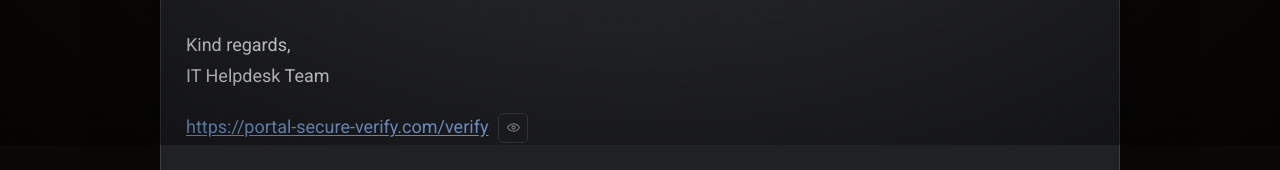
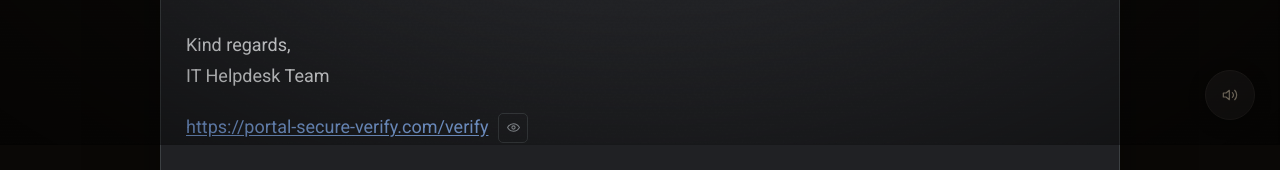
Before and after one commit to MoeJaafar/cybernet-awareness, a Next.js app: page /scenario/phishing-it-helpdesk in a window 1280 px wide. Shown: the part 655-825 px from the top of the page. Built offline with nearby package versions, Linux system fonts and the light colour scheme.

Commit message:
fix bg music autoplay bug, add volume controls for music and narrator

```diff
--- a/src/app/layout.tsx
+++ b/src/app/layout.tsx
@@ -1,7 +1,9 @@
 import type { Metadata } from "next";
 import { Instrument_Serif, Newsreader, JetBrains_Mono, Roboto } from "next/font/google";
 import "./globals.css";
+import { AudioSettingsProvider } from "@/lib/audio-settings";
 import { BgMusic } from "@/components/BgMusic";
+import { VolumeControl } from "@/components/VolumeControl";
 
 /*
  * Typography — deliberately away from the generic Inter / Space-Grotesk
@@ -63,13 +65,16 @@ export default function RootLayout({
             className={`${instrumentSerif.variable} ${newsreader.variable} ${jetbrainsMono.variable} ${roboto.variable}`}
         >
             <body className="min-h-screen">
-                {/* Atmosphere stack — order matters (scanlines below vignette below grain). */}
-                <div aria-hidden className="atmos-scanlines" />
-                <div aria-hidden className="atmos-vignette" />
-                <div aria-hidden className="atmos-grain" />
+                <AudioSettingsProvider>
+                    {/* Atmosphere stack — order matters (scanlines below vignette below grain). */}
+                    <div aria-hidden className="atmos-scanlines" />
+                    <div aria-hidden className="atmos-vignette" />
+                    <div aria-hidden className="atmos-grain" />
 
-                <BgMusic src="/audio/bg-music.mp3" volume={0.10} />
-                {children}
+                    <BgMusic src="/audio/bg-music.mp3" />
+                    <VolumeControl />
+                    {children}
+                </AudioSettingsProvider>
             </body>
         </html>
     );
--- a/src/components/BgMusic.tsx
+++ b/src/components/BgMusic.tsx
@@ -1,45 +1,45 @@
 "use client";
 
-import { useEffect, useRef } from "react";
+import { useEffect } from "react";
+import { useAudioSettings } from "@/lib/audio-settings";
 
 let _bgAudio: HTMLAudioElement | null = null;
 let _bgStarted = false;
 
-/**
- * Start the background music. Safe to call from any component — only
- * the first call does anything. Exposed as a module-level function so
- * BootSequence (or any future component) can trigger it directly
- * inside a click handler, guaranteeing the browser treats it as a
- * user-gesture-initiated playback.
- */
-export function startBgMusic(src: string, volume: number) {
+function tryPlay(src: string, volume: number) {
     if (_bgStarted) return;
-    _bgStarted = true;
     const audio = new Audio(src);
     audio.loop = true;
     audio.volume = volume;
-    audio.play().catch(() => {});
-    _bgAudio = audio;
+    audio
+        .play()
+        .then(() => {
+            _bgStarted = true;
+            _bgAudio = audio;
+        })
+        .catch(() => {
+            // Autoplay blocked — leave _bgStarted false so fallback
+            // listeners can retry on the next user gesture.
+        });
 }
 
-/**
- * Global background music. Renders nothing visible. Also listens for
- * any click/keypress as a fallback trigger in case the component that
- * should call startBgMusic() doesn't.
- */
-export function BgMusic({ src, volume = 0.10 }: { src: string; volume?: number }) {
-    const srcRef = useRef(src);
-    const volRef = useRef(volume);
-    srcRef.current = src;
-    volRef.current = volume;
+export function startBgMusic(src: string, volume: number) {
+    tryPlay(src, volume);
+}
 
+export function BgMusic({ src }: { src: string }) {
+    const { musicVolume } = useAudioSettings();
+
+    // Keep the running audio element's volume in sync with the slider.
     useEffect(() => {
-        // Attempt autoplay immediately — works on repeat visits where
-        // the browser's Media Engagement Index remembers this origin.
-        // First visit: silently rejected, fallback listeners below.
-        startBgMusic(srcRef.current, volRef.current);
+        if (_bgAudio) _bgAudio.volume = musicVolume;
+    }, [musicVolume]);
 
-        const fallback = () => startBgMusic(srcRef.current, volRef.current);
+    // Attempt autoplay on mount + fallback on first gesture.
+    useEffect(() => {
+        tryPlay(src, musicVolume);
+
+        const fallback = () => tryPlay(src, musicVolume);
         document.addEventListener("click", fallback);
         document.addEventListener("keydown", fallback);
 
@@ -50,7 +50,8 @@ export function BgMusic({ src, volume = 0.10 }: { src: string; volume?: number }
             _bgAudio = null;
             _bgStarted = false;
         };
-    }, []);
+        // eslint-disable-next-line react-hooks/exhaustive-deps
+    }, [src]);
 
     return null;
 }
--- a/src/components/BootSequence.tsx
+++ b/src/components/BootSequence.tsx
@@ -3,6 +3,7 @@
 import { useEffect, useState } from "react";
 import { AnimatePresence, motion } from "motion/react";
 import { startBgMusic } from "./BgMusic";
+import { getNarratorVolume, getMusicVolume } from "@/lib/audio-settings";
 
 /**
  * Opening story beat. Types out one line of prose at a time, fades
@@ -43,6 +44,7 @@ export function BootSequence({ onDone }: { onDone: () => void }) {
         if (lineIndex >= SCRIPT.length) return;
         const n = String(lineIndex + 1).padStart(2, "0");
         const audio = new Audio(`/audio/boot/${n}.mp3`);
+        audio.volume = getNarratorVolume();
         audio.play().catch(() => {});
         return () => {
             audio.pause();
@@ -98,7 +100,7 @@ export function BootSequence({ onDone }: { onDone: () => void }) {
             <button
                 type="button"
                 onClick={() => {
-                    startBgMusic("/audio/bg-music.mp3", 0.10);
+                    startBgMusic("/audio/bg-music.mp3", getMusicVolume());
                     setArmed(true);
                 }}
                 className="min-h-screen w-full flex flex-col items-center justify-center px-6 relative cursor-pointer group text-center"
--- a/src/components/PhoneCall.tsx
+++ b/src/components/PhoneCall.tsx
@@ -2,6 +2,7 @@
 
 import { useEffect, useState } from "react";
 import { motion, AnimatePresence } from "motion/react";
+import { getNarratorVolume } from "@/lib/audio-settings";
 
 /**
  * Phone-call mock. The phone screen is just a visual — caller info,
@@ -50,7 +51,7 @@ export function PhoneCall({
         if (phase !== "ringing") return;
         const audio = new Audio("/audio/iphone_ringtone_origin.mp3");
         audio.loop = true;
-        audio.volume = 0.7;
+        audio.volume = getNarratorVolume() * 0.7;
         audio.play().catch(() => {});
         return () => {
             audio.pause();
@@ -86,6 +87,7 @@ export function PhoneCall({
         const line = lines[lineIndex];
         if (!line?.audio) return;
         const audio = new Audio(line.audio);
+        audio.volume = getNarratorVolume();
         audio.play().catch(() => {});
         return () => { audio.pause(); audio.currentTime = 0; };
     }, [phase, lineIndex, lines]);
--- a/src/components/ScenarioRunner.tsx
+++ b/src/components/ScenarioRunner.tsx
@@ -3,6 +3,7 @@
 import { useEffect, useRef, useState } from "react";
 import Link from "next/link";
 import { motion, AnimatePresence } from "motion/react";
+import { getNarratorVolume } from "@/lib/audio-settings";
 import type { Scenario, Scene, SceneId, SceneVisuals } from "@/lib/types";
 import { EmailMockup } from "./EmailMockup";
 // StatusBar removed — "this is not a website, it's an experience."
@@ -277,6 +278,7 @@ function QuizOptions({
         setPickedIdx(i);
         currentAudioRef.current?.pause();
         const audio = new Audio(feedbackAudioPath(scenarioId, scene.id, i));
+        audio.volume = getNarratorVolume();
         currentAudioRef.current = audio;
         audio.play().catch(() => {});
     };
--- a/src/components/TypedNarrative.tsx
+++ b/src/components/TypedNarrative.tsx
@@ -2,6 +2,7 @@
 
 import { useEffect, useRef, useState, type ReactNode } from "react";
 import { AnimatePresence, motion } from "motion/react";
+import { getNarratorVolume } from "@/lib/audio-settings";
 
 /**
  * Centered-screen typed narrative. Used for outcome / debrief / quiz
@@ -53,6 +54,7 @@ export function TypedNarrative({
         const path = audioPathsRef.current?.[lineIndex];
         if (!path) return;
         const audio = new Audio(path);
+        audio.volume = getNarratorVolume();
         audio.play().catch(() => {});
         return () => {
             audio.pause();
--- /dev/null
+++ b/src/components/VolumeControl.tsx
@@ -0,0 +1,109 @@
+"use client";
+
+import { useState } from "react";
+import { motion, AnimatePresence } from "motion/react";
+import { useAudioSettings } from "@/lib/audio-settings";
+
+export function VolumeControl() {
+    const [open, setOpen] = useState(false);
+    const { musicVolume, narratorVolume, setMusicVolume, setNarratorVolume } =
+        useAudioSettings();
+
+    return (
+        <div className="fixed bottom-5 right-5 z-50 flex flex-col items-end gap-2">
+            <AnimatePresence>
+                {open && (
+                    <motion.div
+                        initial={{ opacity: 0, y: 8, scale: 0.95 }}
+                        animate={{ opacity: 1, y: 0, scale: 1 }}
+                        exit={{ opacity: 0, y: 8, scale: 0.95 }}
+                        transition={{ duration: 0.2 }}
+                        className="bg-[color:var(--color-ink-raised)] border border-[color:var(--color-edge-subtle)] rounded-lg p-4 flex flex-col gap-4 shadow-[0_12px_40px_rgba(0,0,0,0.6)] min-w-[200px]"
+                    >
+                        <Slider
+                            label="Music"
+                            value={musicVolume}
+                            onChange={setMusicVolume}
+                        />
+                        <Slider
+                            label="Narrator"
+                            value={narratorVolume}
+                            onChange={setNarratorVolume}
+                        />
+                    </motion.div>
+                )}
+            </AnimatePresence>
+
+            <button
+                type="button"
+                onClick={() => setOpen((o) => !o)}
+                className="h-10 w-10 rounded-full bg-[color:var(--color-ink-raised)] border border-[color:var(--color-edge-subtle)] hover:border-[color:var(--color-amber)] flex items-center justify-center transition-colors shadow-[0_4px_16px_rgba(0,0,0,0.4)]"
+                aria-label="Volume settings"
+            >
+                <SpeakerIcon />
+            </button>
+        </div>
+    );
+}
+
+function Slider({
+    label,
+    value,
+    onChange,
+}: {
+    label: string;
+    value: number;
+    onChange: (v: number) => void;
+}) {
+    const pct = Math.round(value * 100);
+    return (
+        <div className="flex flex-col gap-1.5">
+            <div className="flex items-center justify-between">
+                <span className="type-mono text-[color:var(--color-bone-muted)]">
+                    {label}
+                </span>
+                <span className="type-mono text-[color:var(--color-bone-dim)] tabular-nums text-[11px]">
+                    {pct}%
+                </span>
+            </div>
+            <input
+                type="range"
+                min={0}
+                max={100}
+                value={pct}
+                onChange={(e) => onChange(Number(e.target.value) / 100)}
+                className="w-full h-1 appearance-none bg-[color:var(--color-bone-ghost)] rounded-full outline-none cursor-pointer
+                    [&::-webkit-slider-thumb]:appearance-none
+                    [&::-webkit-slider-thumb]:h-3
+                    [&::-webkit-slider-thumb]:w-3
+                    [&::-webkit-slider-thumb]:rounded-full
+                    [&::-webkit-slider-thumb]:bg-[color:var(--color-amber)]
+                    [&::-webkit-slider-thumb]:shadow-[0_0_8px_var(--amber-glow)]
+                    [&::-moz-range-thumb]:h-3
+                    [&::-moz-range-thumb]:w-3
+                    [&::-moz-range-thumb]:rounded-full
+                    [&::-moz-range-thumb]:border-0
+                    [&::-moz-range-thumb]:bg-[color:var(--color-amber)]"
+            />
+        </div>
+    );
+}
+
+function SpeakerIcon() {
+    return (
+        <svg
+            width="16"
+            height="16"
+            viewBox="0 0 24 24"
+            fill="none"
+            stroke="var(--bone-dim)"
+            strokeWidth="1.8"
+            strokeLinecap="round"
+            strokeLinejoin="round"
+        >
+            <polygon points="11 5 6 9 2 9 2 15 6 15 11 19 11 5" />
+            <path d="M15.54 8.46a5 5 0 0 1 0 7.07" />
+            <path d="M19.07 4.93a10 10 0 0 1 0 14.14" />
+        </svg>
+    );
+}
--- /dev/null
+++ b/src/lib/audio-settings.tsx
@@ -0,0 +1,63 @@
+"use client";
+
+import { createContext, useContext, useState, useCallback, type ReactNode } from "react";
+
+/**
+ * Global audio volume settings — two independent channels:
+ *   • music      (background track)
+ *   • narrator   (all speech: typed beats, boot, caller, quiz feedback)
+ *
+ * React state drives the UI sliders. Module-level variables are kept
+ * in sync so any `new Audio()` call anywhere in the app can read the
+ * current volume without needing context access.
+ */
+
+// Module-level mirrors — read by audio-playing code via getters.
+let _musicVol = 0.10;
+let _narratorVol = 1.0;
+
+export function getMusicVolume(): number {
+    return _musicVol;
+}
+export function getNarratorVolume(): number {
+    return _narratorVol;
+}
+
+type Settings = {
+    musicVolume: number;
+    narratorVolume: number;
+    setMusicVolume: (v: number) => void;
+    setNarratorVolume: (v: number) => void;
+};
+
+const Ctx = createContext<Settings>({
+    musicVolume: 0.10,
+    narratorVolume: 1.0,
+    setMusicVolume: () => {},
+    setNarratorVolume: () => {},
+});
+
+export function AudioSettingsProvider({ children }: { children: ReactNode }) {
+    const [musicVolume, _setMusic] = useState(0.10);
+    const [narratorVolume, _setNarrator] = useState(1.0);
+
+    const setMusicVolume = useCallback((v: number) => {
+        _musicVol = v;
+        _setMusic(v);
+    }, []);
+
+    const setNarratorVolume = useCallback((v: number) => {
+        _narratorVol = v;
+        _setNarrator(v);
+    }, []);
+
+    return (
+        <Ctx.Provider value={{ musicVolume, narratorVolume, setMusicVolume, setNarratorVolume }}>
+            {children}
+        </Ctx.Provider>
+    );
+}
+
+export function useAudioSettings() {
+    return useContext(Ctx);
+}
```
